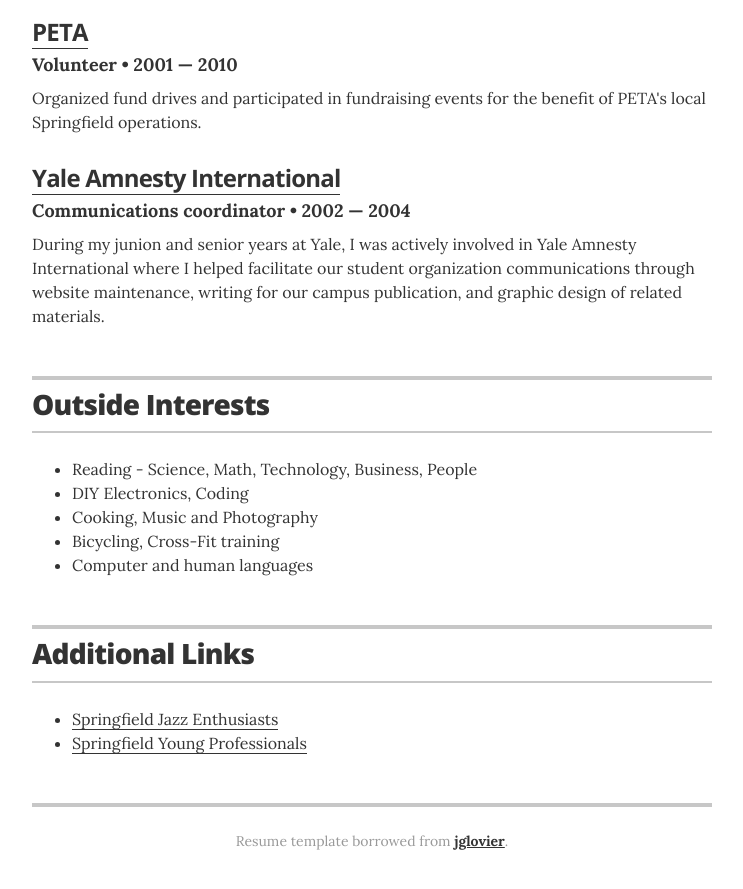
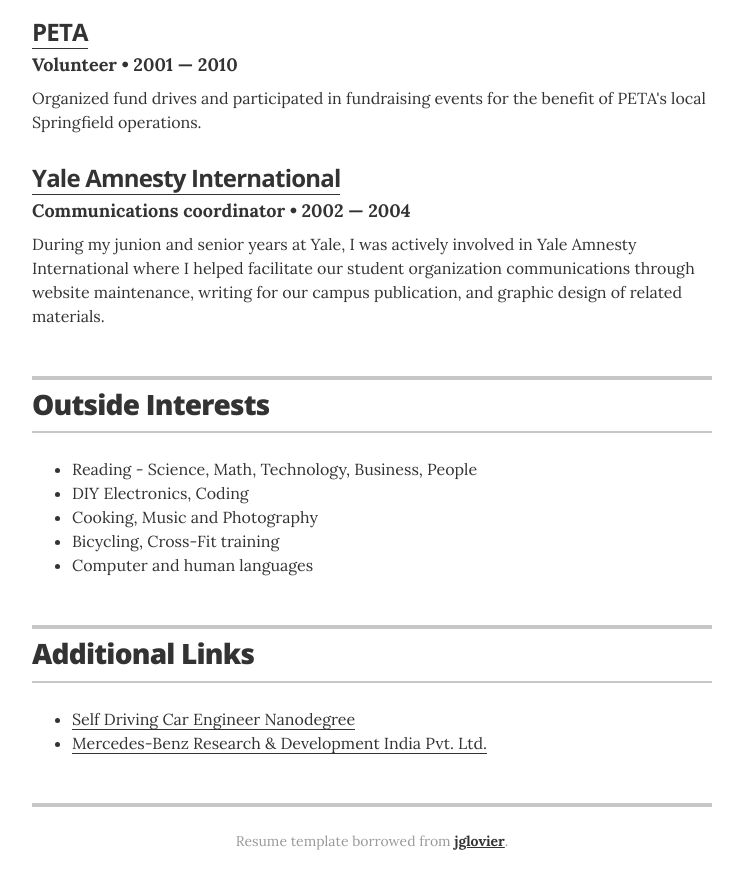
Before and after one commit to avjmachine/avjmachine.github.io, a Jekyll site: the page built from index.html, in a window 1280 px wide and 900 px high, scrolled down 4095 px. Shown: the top 889 px of the window, without its empty margins (268-1011 px from the left). Built offline with Jekyll 4.4.1, drawn with Linux system fonts in a browser that asks for light colours.

Commit message:
Replace dummy links with actual links

```diff
--- a/_data/links.yml
+++ b/_data/links.yml
@@ -1,5 +1,5 @@
 # links
-- url: "#"
-  description: Springfield Jazz Enthusiasts
-- url: "#"
-  description: Springfield Young Professionals
+- url: "https://www.udacity.com/course/self-driving-car-engineer-nanodegree--nd013"
+  description: Self Driving Car Engineer Nanodegree
+- url: "https://mbrdi.co.in/"
+  description: Mercedes-Benz Research & Development India Pvt. Ltd.
```
